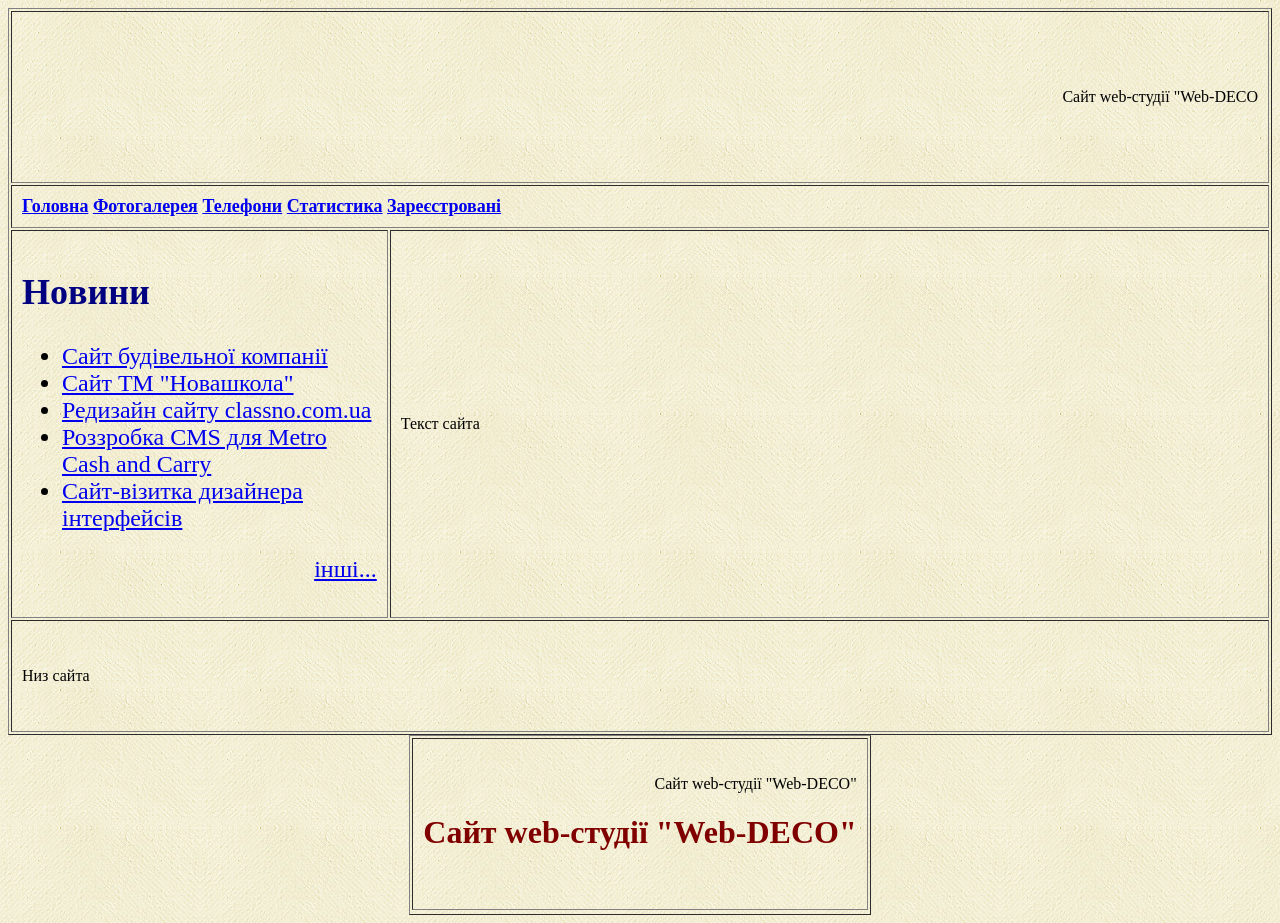
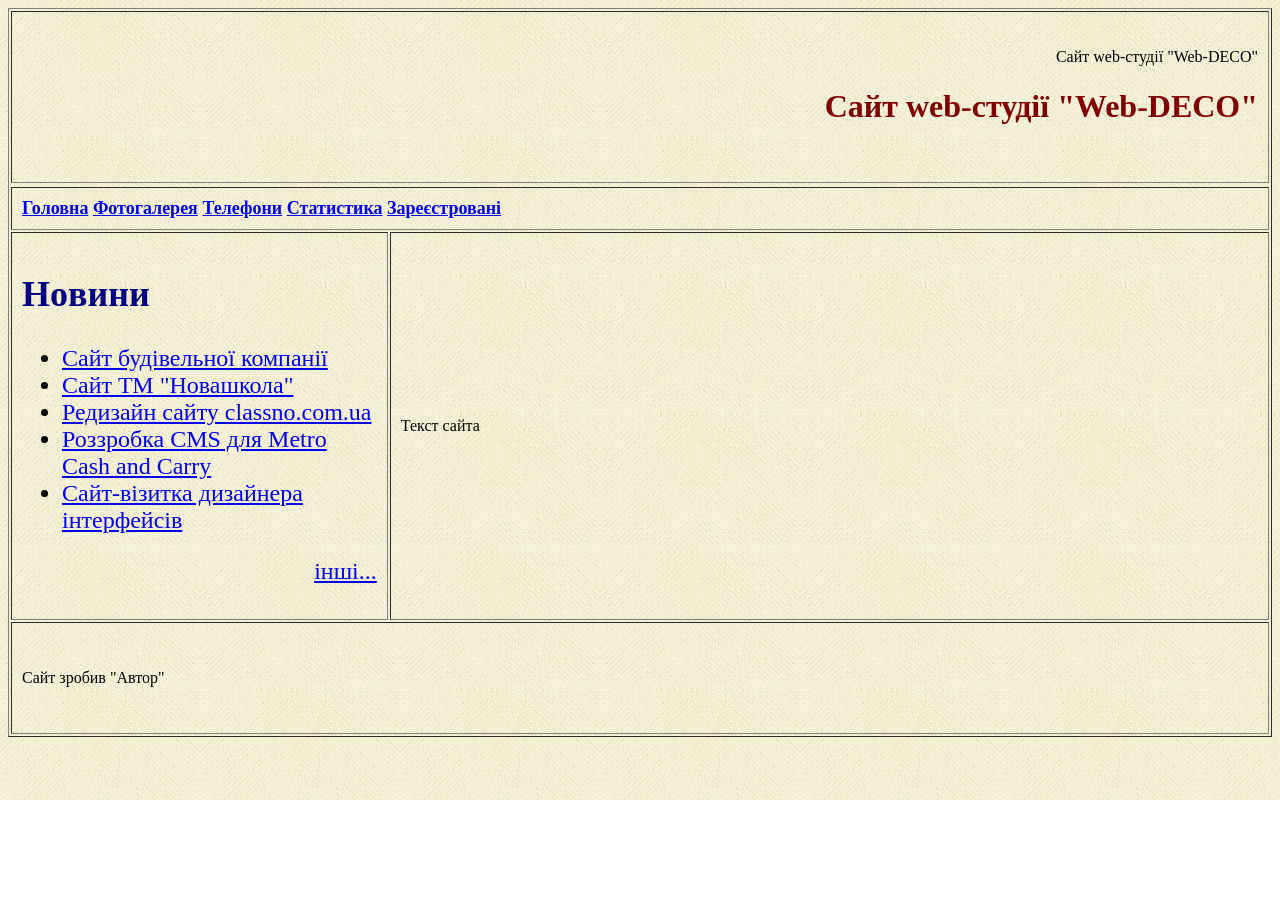
Before and after one commit to KhDen4/den802.github.io, a plain HTML site: page index.html in a window 1280 px wide. After the commit the page ends 800 px from the top, so only its background shows below. Drawn offline with Linux system fonts and the light colour scheme.

Commit message:
07 - Зробив футер сайта

```diff
--- a/index.html
+++ b/index.html
@@ -9,9 +9,14 @@
 
     <table border="1" align="center" cellpadding="10">
         <tr>
-            <td colspan ="2" height="150" align="right"> Сайт web-студії "Web-DECO </td>
+            <td colspan ="2" height="150" align="right">
+                Сайт web-студії "Web-DECO"
+                <font color="Maroon">
+                    <h1 class = "shadowtext">Сайт web-студії "Web-DECO"</h1>
+                </font>
+            </td>
         </tr>
-
+        <tr>
         <tr>
             <td colspan="2"><font size = "4"> <b>
             <a href = "#">Головна</a>
@@ -41,20 +46,11 @@
         </tr>
 
         <tr>
-            <td colspan="2" valign="middle" height="90">Низ сайта</td>
+            <td colspan="2" valign="middle" height="90">Сайт зробив "Aвтор"</td>
         </tr>
     </table>
 
-    <table border="1" align="center" cellpadding="10">
-        <tr>
-            <td colspan ="2" height="150" align="right">
-                Сайт web-студії "Web-DECO"
-                <font color="Maroon">
-                    <h1 class = "shadowtext">Сайт web-студії "Web-DECO"</h1>
-                </font>
-            </td>
-        </tr>
-        <tr>
+
 
 
 </body>
```
